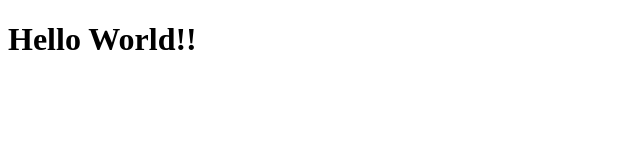
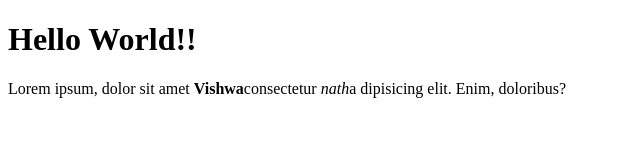
Before and after one commit to Vishwanath61/TheOdinProject, a plain HTML site: page index.html in a window 1280 px wide. Shown: the whole page, without its empty margins (0-640 px from the left). Drawn offline with Linux system fonts and the light colour scheme.

Commit message:
Modified Index.html

```diff
--- a/index.html
+++ b/index.html
@@ -7,5 +7,6 @@
 </head>
 <body>
     <h1>Hello World!!</h1>
+    <p>Lorem ipsum, dolor sit amet <strong>Vishwa</strong>consectetur <em>nath</em>a dipisicing elit. Enim, doloribus?</p>
 </body>
 </html>
```
